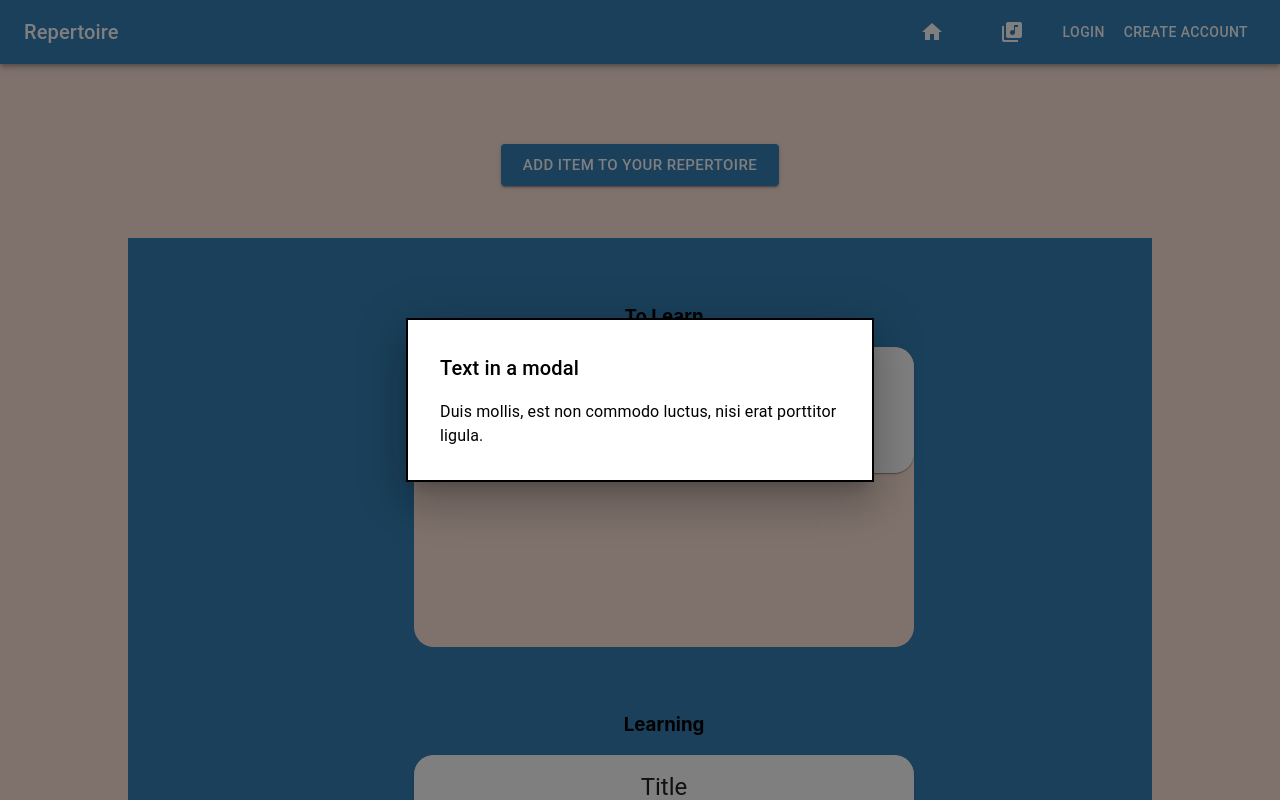
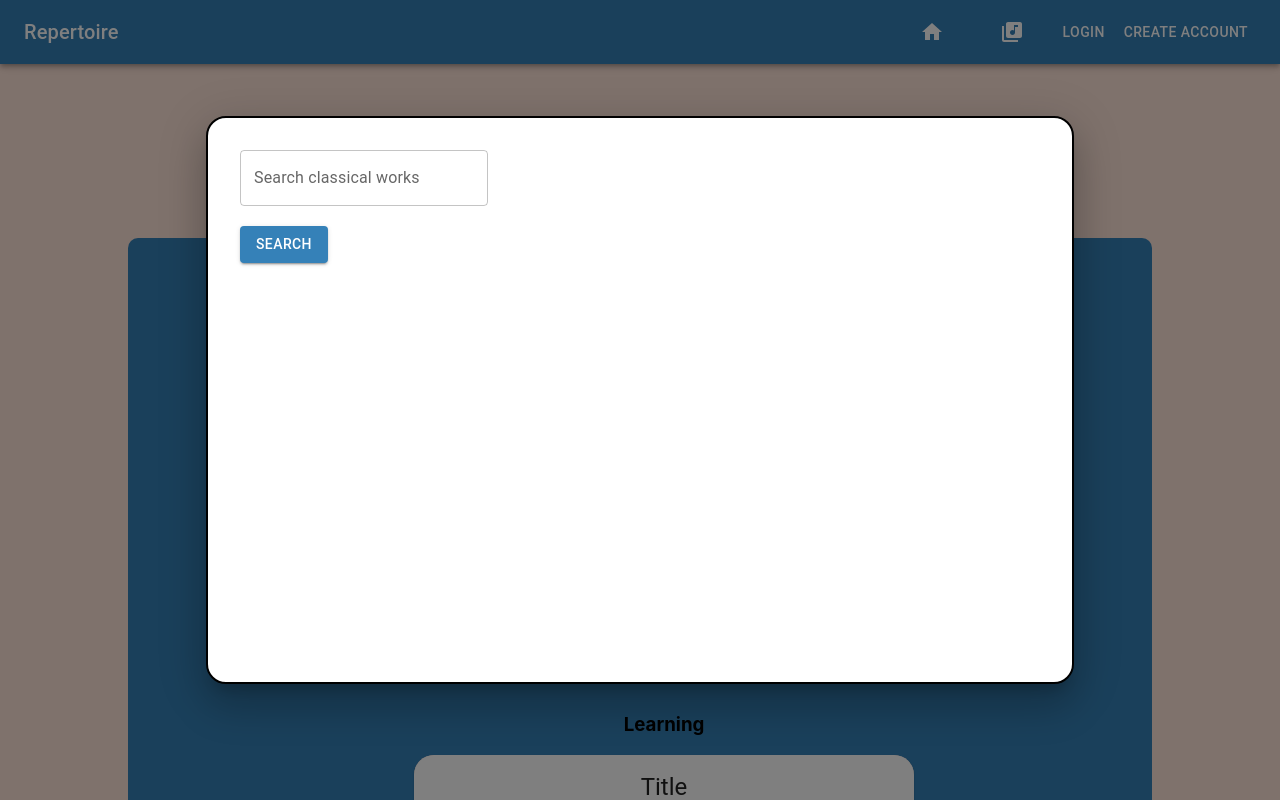
Before and after one commit to hannahj25/repertoire, a React (Create React App) app in the folder client/: page /my-repertoire in a window 1280 px wide. Both pictures are taken after a click on the button "ADD ITEM TO YOUR REPERTOIRE". Shown: the top 800 px of the page. Built offline with nearby package versions, Linux system fonts and the light colour scheme.

Commit message:
added and styled search modal, coded API search

```diff
--- a/client/package.json
+++ b/client/package.json
@@ -12,6 +12,7 @@
     "@testing-library/jest-dom": "^5.16.4",
     "@testing-library/react": "^13.2.0",
     "@testing-library/user-event": "^13.5.0",
+    "axios": "^0.27.2",
     "graphql": "^15.4.0",
     "jwt-decode": "^3.1.2",
     "react": "^18.1.0",
--- a/client/src/components/Dashboard/Dashboard.js
+++ b/client/src/components/Dashboard/Dashboard.js
@@ -6,7 +6,7 @@ import Item from '../Item/Item';
 
 export default function Dashboard() {
     return (
-        <Grid  style={{backgroundColor: '#3581B8', paddingBottom: '70px', width: '80%',
+        <Grid  style={{backgroundColor: '#3581B8', borderRadius: 10, paddingBottom: '70px', width: '80%',
         marginLeft: 'auto',
         marginRight: 'auto'}}justifyContent="center" alignItems="center" container spacing={6}>
             <Grid item>
--- a/client/src/components/SearchBar/SearchBar.js
+++ b/client/src/components/SearchBar/SearchBar.js
@@ -5,8 +5,7 @@ import Button from '@mui/material/Button';
 function SearchBar(props) {
     return (
       <form>
-        <div className="form-group">
-          <label htmlFor="search">Search:</label>
+
           <TextField
                   id="outlined-basic"
                   label="Search classical works"
@@ -14,13 +13,11 @@ function SearchBar(props) {
                   value={props.value}
                   onChange={props.handleInputChange}
                   variant="outlined"
-                  style={{marginBottom: '10px'}}
                   />
-          <br />
-          <Button style={{marginTop: '20px', backgroundColor: '#3581B8'}}type="submit" variant="contained" onClick={props.handleFormSubmit}>Login</Button>
-            Search
-          <Button/>
-        </div>
+                  <br/>
+          <Button style={{marginTop: '20px', backgroundColor: '#3581B8'}}type="button"  variant="contained" onClick={props.handleFormSubmit}>Search</Button>
+
+
       </form>
     );
   }
--- a/client/src/components/SearchModal/SearchModal.js
+++ b/client/src/components/SearchModal/SearchModal.js
@@ -3,15 +3,21 @@ import Box from '@mui/material/Box';
 import Button from '@mui/material/Button';
 import Typography from '@mui/material/Typography';
 import Modal from '@mui/material/Modal';
+import TextField from '@mui/material/TextField';
+import SearchBar from '../SearchBar/SearchBar';
+import SearchResults from '../SearchResults/SearchResults'
+
 
 const style = {
     position: 'absolute',
     top: '50%',
     left: '50%',
     transform: 'translate(-50%, -50%)',
-    width: 400,
+    width: 800,
+    height: 500,
     bgcolor: 'background.paper',
     border: '2px solid #000',
+    borderRadius: 5,
     boxShadow: 24,
     p: 4,
   };
@@ -31,11 +37,11 @@ const style = {
           aria-describedby="modal-modal-description"
         >
           <Box sx={style}>
+            <SearchResults />
             <Typography id="modal-modal-title" variant="h6" component="h2">
-              Text in a modal
             </Typography>
             <Typography id="modal-modal-description" sx={{ mt: 2 }}>
-              Duis mollis, est non commodo luctus, nisi erat porttitor ligula.
+
             </Typography>
           </Box>
         </Modal>
--- /dev/null
+++ b/client/src/components/SearchResults/SearchResults.js
@@ -0,0 +1,56 @@
+import React from 'react';
+import { useState, useEffect } from 'react';
+import {searchAPI} from '../../utils/API';
+import Grid from '@mui/material/Grid';
+import SearchBar from '../SearchBar/SearchBar';
+import Typography from '@mui/material/Typography';
+
+const SearchResults = () => {
+    const [result, setResult] = useState([]);
+    const [search, setSearch] = useState('');
+
+    const searchMusic = (query) =>
+    searchAPI(query)
+    .then((res) => setResult(res.data.results))
+    .catch((err) => console.log(err));
+
+    const handleInputChange = (e) => setSearch(e.target.value);
+
+    const handleFormSubmit = (e) => {
+        e.preventDefault();
+        searchMusic(search);
+    };
+
+
+
+    return (
+        <Grid>
+            <Grid item>
+                <SearchBar
+                value={search}
+                handleInputChange={handleInputChange}
+                handleFormSubmit={handleFormSubmit}
+                />
+            </Grid>
+            <Grid item container>
+                {result.map((el) => {
+                    return (
+                        <Typography >{el.composer.complete_name}</Typography>
+                    )
+                })}
+                {/* List results??? work title + composer name
+                    + make results clickable to view further details??
+
+                */}
+
+
+            </Grid>
+        </Grid>
+    )
+
+
+
+
+}
+
+export default SearchResults
--- a/client/src/utils/API.js
+++ b/client/src/utils/API.js
@@ -1,6 +1,4 @@
 import axios from 'axios';
 
-const search = async (query) =>
+export const searchAPI = async (query) =>
 axios.get(`https://api.openopus.org/omnisearch/${query}/0.json`);
-
-export default { search };
```
Also changed, not shown: 1 other file (tests, documents, lock files or other folders).
